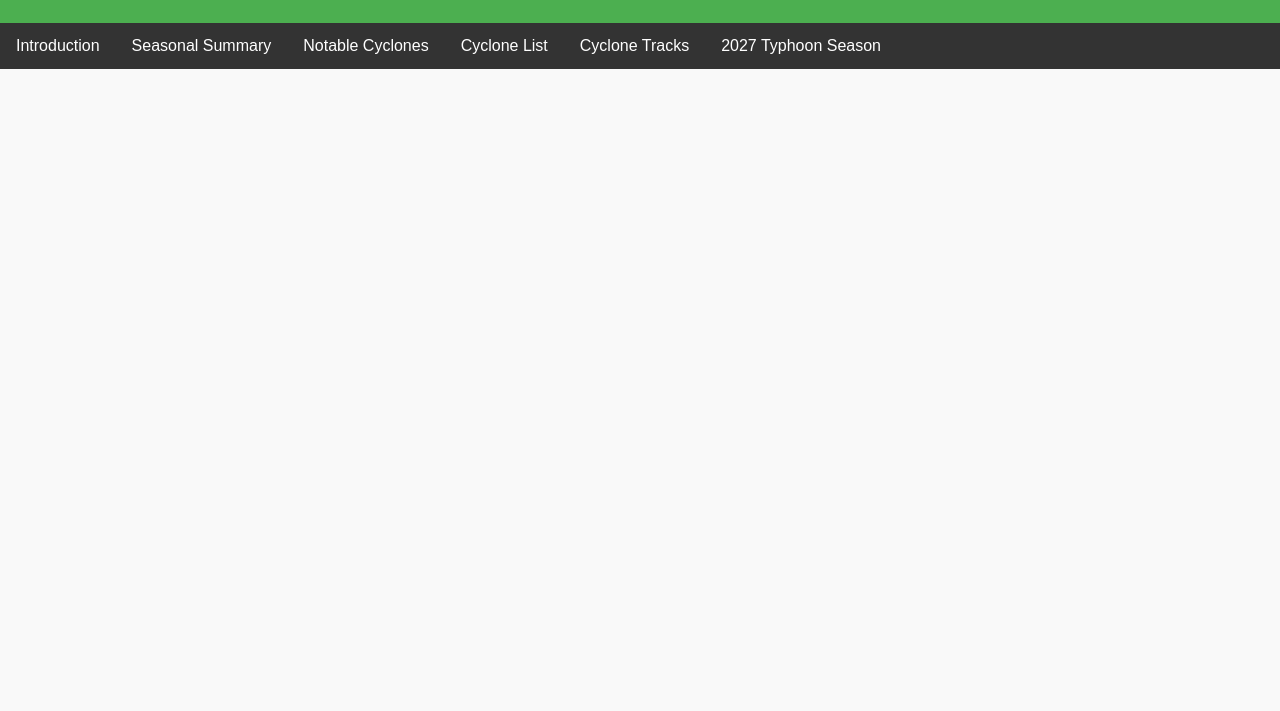
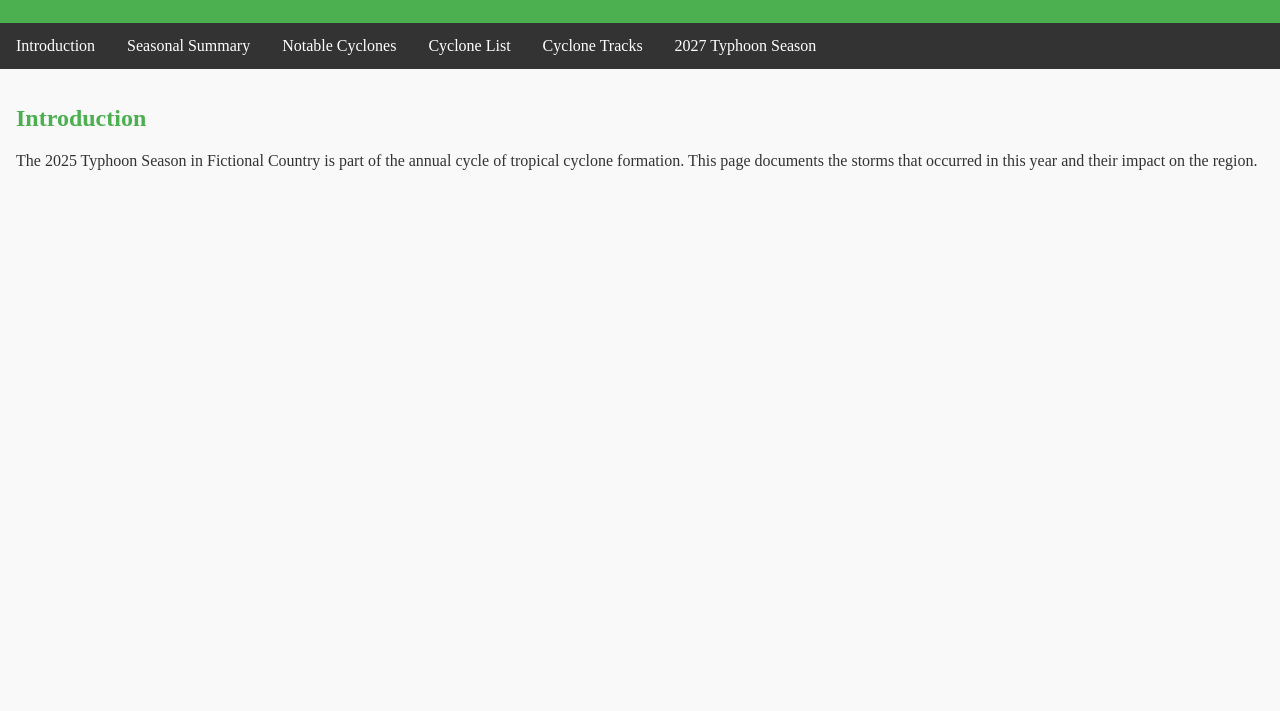
Before and after one commit to phoenixlly/fourth, a plain HTML site: page index.html in a window 1280 px wide. Shown: the part 89-800 px from the top of the page. Drawn offline with Linux system fonts and the light colour scheme.

Commit message:
Update styles.css

```diff
--- a/styles.css
+++ b/styles.css
@@ -1,5 +1,5 @@
 body {
-    font-family: Arial, sans-serif;
+    font-family: 'Times New Roman', Times, serif;
     margin: 0;
     padding: 0;
     background-color: #f9f9f9;
@@ -71,6 +71,10 @@ th {
     display: none;
 }
 
+#introduction-content {
+    display: block;
+}
+
 img {
     max-width: 100%;
     height: auto;
```
